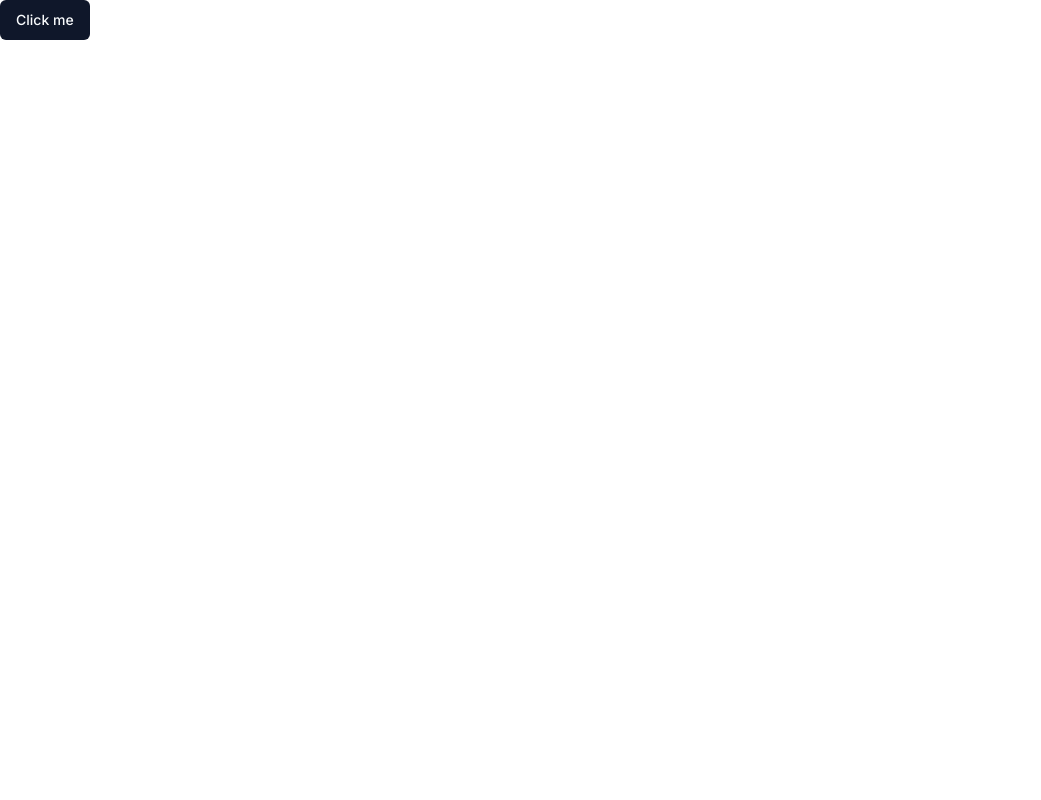
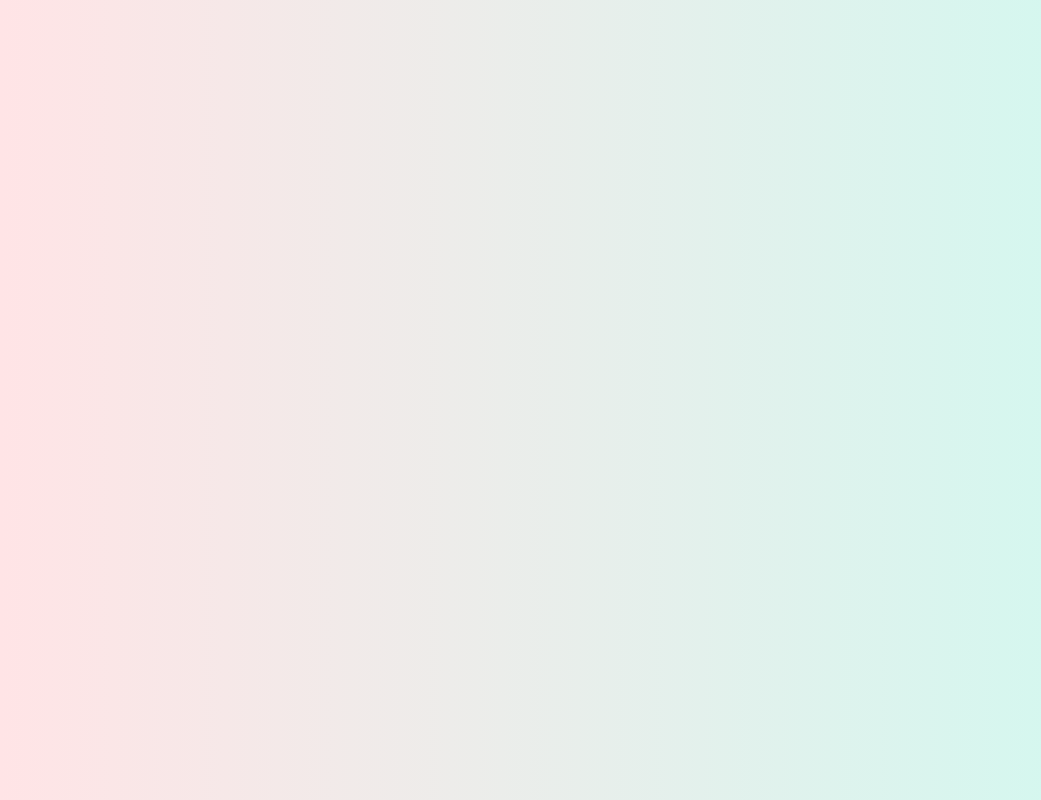
Before and after one commit to w-dib/chatpdf, a Next.js app: page / in a window 1280 px wide. Shown: the whole page, without its empty margins (0-1041 px from the left). Built offline with nearby package versions, Linux system fonts and the light colour scheme.

Commit message:
Add background

```diff
--- a/app/page.tsx
+++ b/app/page.tsx
@@ -1,6 +1,9 @@
-import { Button } from "@/components/ui/button";
 import Image from "next/image";
 
-export default function Home() {
-  return <Button>Click me</Button>;
+export default async function Home() {
+  return (
+    <div className="w-screen min-h-screen bg-gradient-to-r from-rose-100 to-teal-100">
+      <h1></h1>
+    </div>
+  );
 }
```
